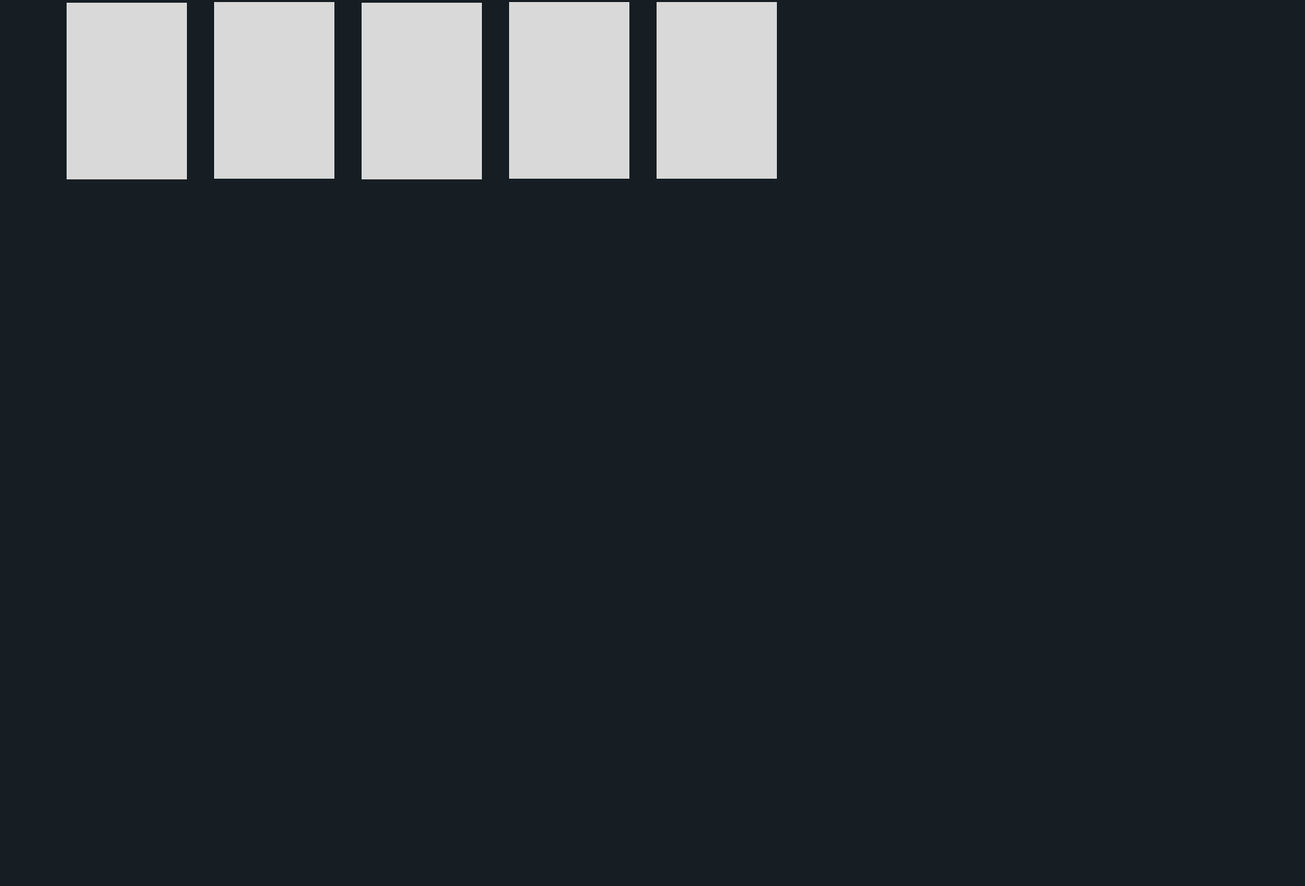
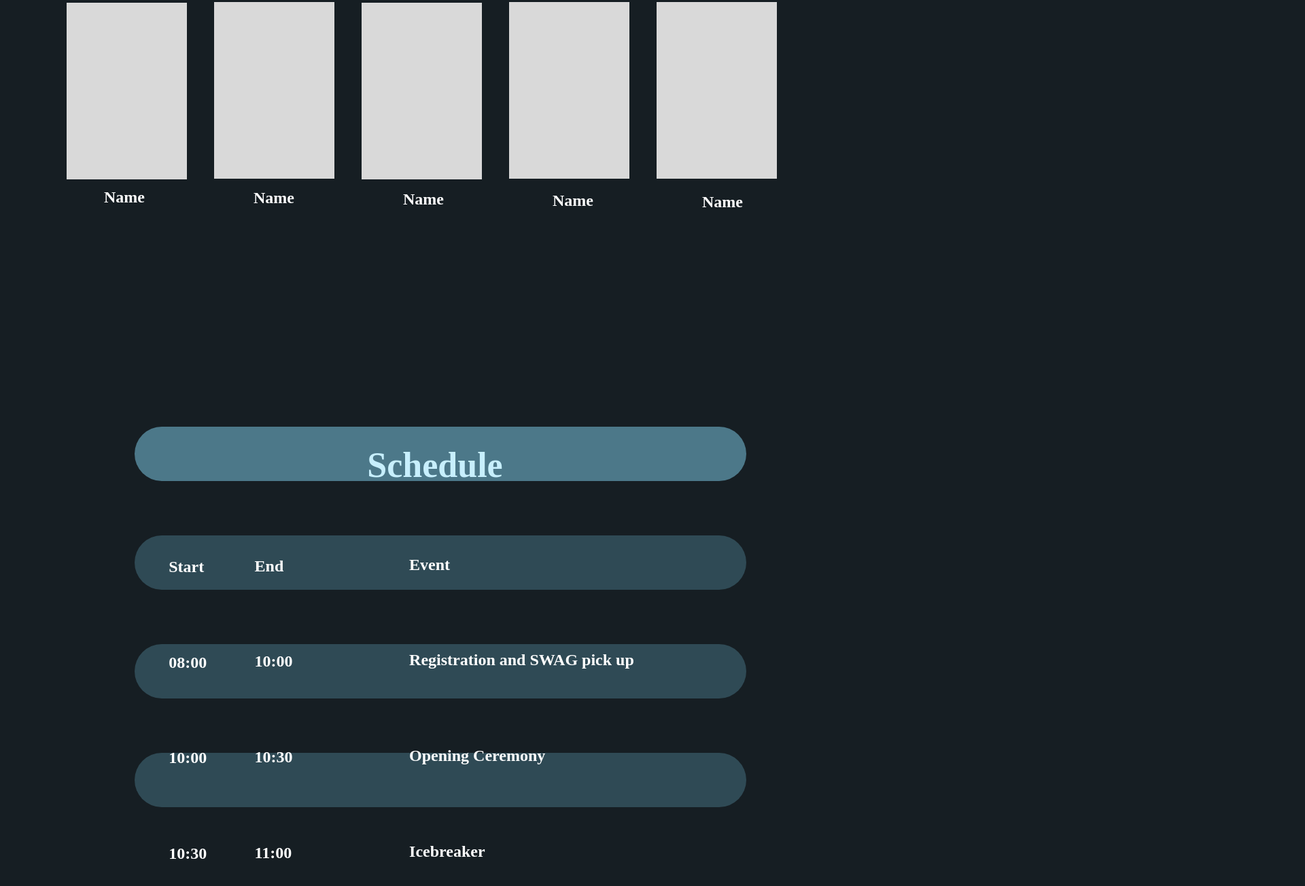
Before and after one commit to jacobs-hack/static-page, a plain HTML site: page static-page-main-2/index.html in a window 1280 px wide. Shown: the part 2636-3940 px from the top of the page at 68% size, 1920 px wide, since content can reach past the window. Before the commit the page ends 3345 px from the top, so only its background shows below. Drawn offline with Linux system fonts and the light colour scheme.

Commit message:
Added Schedule and Organizing team section
I haven't yet found the fonts and for the leaves we will wait for the design team to finish it up then we can work on it.

```diff
--- a/static-page-main-2/index.html
+++ b/static-page-main-2/index.html
@@ -61,7 +61,7 @@
     <!--------------------------------Sponsors------------------------------->
     <section id="sponsor">
         <div class="titles">
-            <h1 id="about-title">Speakers</h1>
+            <h1 id="about-title">Sponsors</h1>
         </div>
         <div class="sponsor-img">
             <div class="sponsor-u-left">
@@ -78,7 +78,7 @@
     <!--------------------------------Sponsors------------------------------->
 
     <!--------------------------------Speakers------------------------------->
-    <section id="sponsor">
+    <section id="speaker">
         <div class="titles">
             <h1 id="about-title">Speakers</h1>
         </div>
@@ -99,9 +99,81 @@
                 <img src="img/Rectangle-speaker.png" alt="">
             </div>
         </div>
+        <div class="titles">
+            <h2 id="Name-1">Name</h2>
+            <h2 id="Name-2">Name</h2>
+            <h2 id="Name-3">Name</h2>
+            <h2 id="Name-4">Name</h2>
+            <h2 id="Name-5">Name</h2>
+        </div>
     </section>
     <!--------------------------------Speakers------------------------------->
 
+    <!--------------------------------Schedule------------------------------->
+    <section id="schedule">
+        <div class="titles">
+            <h1 id="about-title">Schedule</h1>
+        </div>
+
+        <div class="schedule-s-e">
+            <div class="schedule-start"><h2>Start</h3></div>
+            <div class="schedule-end"><h2>End</h3></div>
+            <div class="schedule-event"><h2>Event</h3></div>
+
+            <div class="schedule-start"><h2>08:00</h3></div>
+            <div class="schedule-end"><h2>10:00</h3></div>
+            <div class="schedule-event"><h2>Registration and SWAG pick up</h3></div>
+
+            <div class="schedule-start"><h2>10:00</h3></div>
+            <div class="schedule-end"><h2>10:30</h3></div>
+            <div class="schedule-event"><h2>Opening Ceremony</h3></div>
+
+            <div class="schedule-start"><h2>10:30</h3></div>
+            <div class="schedule-end"><h2>11:00</h3></div>
+            <div class="schedule-event"><h2>Icebreaker</h3></div>
+        </div>
+
+        <div class="rectangle-1"></div>
+        <div class="rectangle-2"></div>
+        <div class="rectangle-3"></div>
+        <div class="rectangle-4"></div>
+
+
+    </section>
+    <!--------------------------------Schedule------------------------------->
+
+       <!--------------------------------Organizing------------------------------->
+
+    <section id="organizing-team">
+        <div class="titles">
+            <h1 id="about-title">Organizing Team</h1>
+        </div>
+        <div class="speaker-img">
+            <div class="speaker-1">
+                <img src="img/Rectangle-speaker.png" alt="">
+            </div>
+            <div class="speaker-2">
+                <img src="img/Rectangle-speaker.png" alt="">
+            </div>
+            <div class="speaker-3">
+                <img src="img/Rectangle-speaker.png" alt="">
+            </div>
+            <div class="speaker-4">
+                <img src="img/Rectangle-speaker.png" alt="">
+            </div>
+            <div class="speaker-5">
+                <img src="img/Rectangle-speaker.png" alt="">
+            </div>
+        </div>
+        <div class="titles">
+            <h2 id="Name-1">Name</h2>
+            <h2 id="Name-2">Name</h2>
+            <h2 id="Name-3">Name</h2>
+            <h2 id="Name-4">Name</h2>
+            <h2 id="Name-5">Name</h2>
+        </div>
+    </section>
+    <!--------------------------------Speakers------------------------------->
 
 </body>
 </html>
--- a/static-page-main-2/style.css
+++ b/static-page-main-2/style.css
@@ -88,8 +88,8 @@ img {
     color: #14DFAE;
 }
 
-#about, #team, #schedule, #faq, #contact, #sponsors, #speakers {
-    padding: 100px 10% !important;
+#about, #team, #faq, #schedule, #contact, #sponsors, #speakers, #organizing-team {
+    padding: 100px -40%!important;
     z-index: 1;
 }
 
@@ -170,3 +170,126 @@ img {
     left: 958px;
     bottom: 1057.2px;
 }
+
+#Name-1{
+    position: relative;
+    text-align: justify;
+    left: 145px;
+    top: 50px;
+    color: white
+}
+
+#Name-2{
+    position: relative;
+    text-align: justify;
+    left: 365px;
+    top: 5px;
+    color: white
+}
+
+#Name-3{
+    position: relative;
+    text-align: justify;
+    left: 585px;
+    bottom: 40px;
+    color: white
+}
+
+#Name-4{
+    position: relative;
+    text-align: justify;
+    left: 805px;
+    bottom: 85px;
+    color: white
+}
+
+#Name-5{
+    position: relative;
+    text-align: justify;
+    left: 1025px;
+    bottom: 130px;
+    color: white
+}
+
+.rectangle-1{
+    position:relative;
+    left: 15%;
+    bottom: 86.5%;/*10*/
+    height: 80px;
+    width: 900px;
+    background: rgba(137, 222, 251, 0.47);
+    border-radius: 40px;
+}
+
+.rectangle-2{
+    position:relative;
+    left: 15%;
+    bottom: 76.5%;
+    height: 80px;
+    width: 900px;
+    background: rgba(97, 163, 185, 0.33);
+    border-radius: 40px;
+}
+
+.rectangle-3{
+    position:relative;
+    left: 15%;
+    bottom: 66.5%;
+    height: 80px;
+    width: 900px;
+    background: rgba(97, 163, 185, 0.33);
+    border-radius: 40px;
+}
+
+.rectangle-4{
+    position:relative;
+    left: 15%;
+    bottom: 56.5%;
+    height: 80px;
+    width: 900px;
+    background: rgba(97, 163, 185, 0.33);
+    border-radius: 40px;
+}
+
+.schedule-s-e{
+    position: relative;
+    font-family: 'Times New Roman';
+    font-style: normal;
+    text-align: justify;
+    color: white;
+    font-weight: lighter;
+    font-size: 16px;
+    left: 47%;
+}
+
+.schedule-start{
+    position: relative;
+    right: 28%;
+    top: 64px;
+    z-index:10;
+}
+
+.schedule-end{
+    position: relative;
+    right: 18%;
+    top: 16px;
+    z-index:10;
+}
+
+.schedule-event{
+    position: relative;
+    right: 0%;
+    left: 0%;
+    bottom: 33px;
+    z-index:10;
+}
+
+#schedule{
+    position: relative;
+    bottom: 90px;
+}
+
+#organizing-team{
+    position: relative;
+    top: 95px
+}
```
